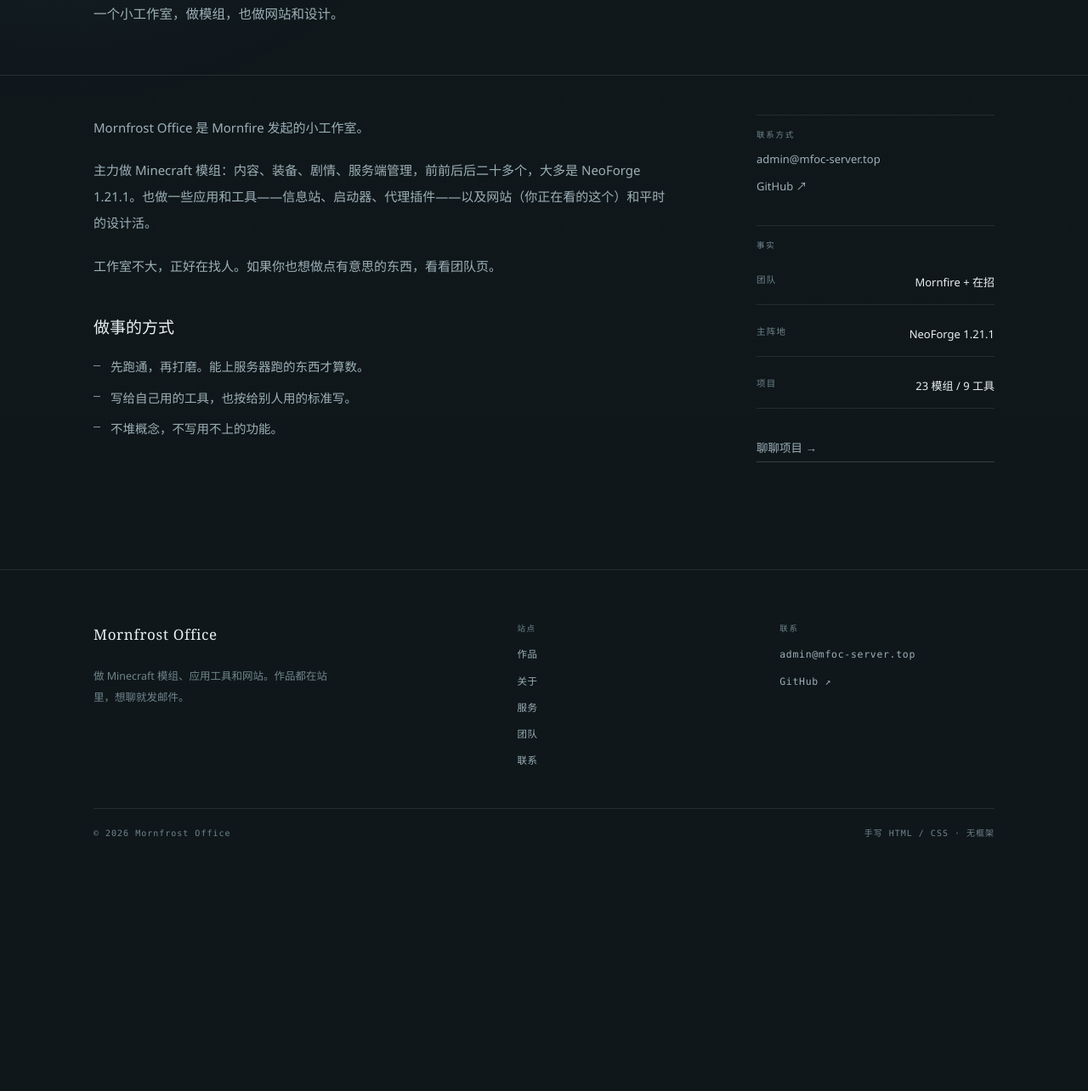
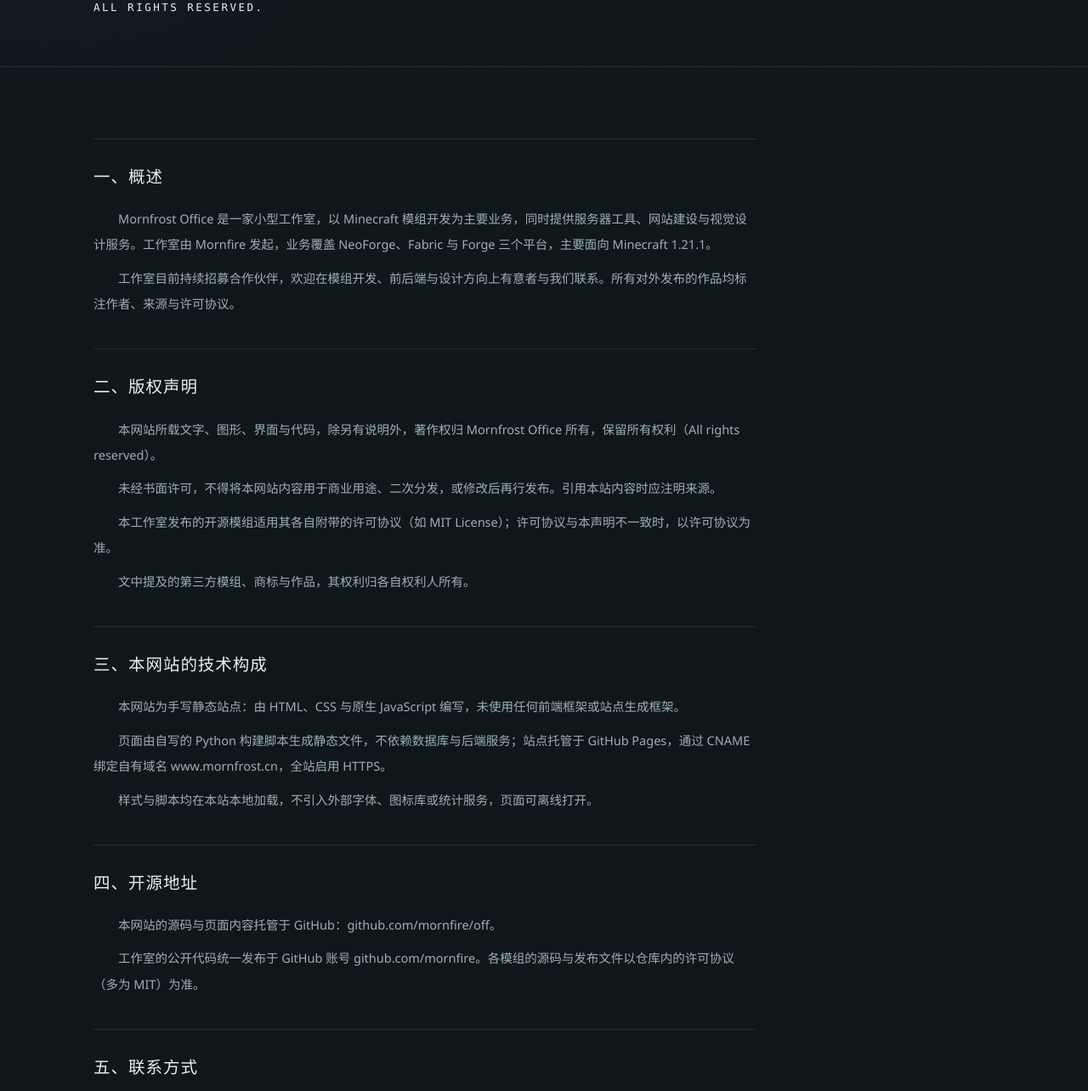
Before and after one commit to mornfire/off, a plain HTML site: page about/index.html in a window 1280 px wide. Shown: the part 308-1592 px from the top of the page at 85% size. Before the commit the page ends 1326 px from the top, so only its background shows below. Drawn offline with Linux system fonts and the light colour scheme.

```diff
--- a/about/index.html
+++ b/about/index.html
@@ -4,12 +4,12 @@
 <meta charset="utf-8">
 <meta name="viewport" content="width=device-width, initial-scale=1">
 <title>关于 — Mornfrost Office</title>
-<meta name="description" content="关于 Mornfrost Office：做 Minecraft 模组、应用工具、网站与设计的工作室。">
+<meta name="description" content="Mornfrost Office. All rights reserved. 工作室概述、版权声明、技术构成、开源地址与联系方式。">
 <link rel="canonical" href="https://www.mornfrost.cn/about/">
 <meta property="og:type" content="website">
 <meta property="og:site_name" content="Mornfrost Office">
 <meta property="og:title" content="关于 — Mornfrost Office">
-<meta property="og:description" content="关于 Mornfrost Office：做 Minecraft 模组、应用工具、网站与设计的工作室。">
+<meta property="og:description" content="Mornfrost Office. All rights reserved. 工作室概述、版权声明、技术构成、开源地址与联系方式。">
 <meta property="og:url" content="https://www.mornfrost.cn/about/">
 <meta name="theme-color" content="#0f171b">
 <link rel="icon" href="/assets/favicon.svg" type="image/svg+xml">
@@ -39,40 +39,46 @@
 </header>
 
 <main id="main">
-<section class="page-head">
-  <div class="wrap">
-    <p class="eyebrow page-kicker" data-reveal>关于</p>
-    <h1 class="page-title" data-reveal>关于 Mornfrost Office</h1>
-    <p class="page-lead" data-reveal>一个小工作室，做模组，也做网站和设计。</p>
-  </div>
-</section>
+  <section class="page-head">
+    <div class="wrap">
+      <p class="eyebrow page-kicker" data-reveal>关于</p>
+      <h1 class="page-title" data-reveal>Mornfrost Office</h1>
+      <p class="page-lead mono" data-reveal>All rights reserved.</p>
+    </div>
+  </section>
   <section class="section">
-    <div class="wrap article-grid">
-      <div class="article" data-reveal>
-        <p class="lead">Mornfrost Office 是 Mornfire 发起的小工作室。</p>
-        <p>主力做 Minecraft 模组：内容、装备、剧情、服务端管理，前前后后二十多个，大多是 NeoForge 1.21.1。也做一些应用和工具——信息站、启动器、代理插件——以及网站（你正在看的这个）和平时的设计活。</p>
-        <p>工作室不大，正好在找人。如果你也想做点有意思的东西，看看团队页。</p>
-        <h3>做事的方式</h3>
-        <ul class="list">
-          <li>先跑通，再打磨。能上服务器跑的东西才算数。</li>
-          <li>写给自己用的工具，也按给别人用的标准写。</li>
-          <li>不堆概念，不写用不上的功能。</li>
-        </ul>
+    <div class="wrap">
+      <div class="doc">
+        <section class="doc-section" data-reveal>
+          <h2>一、概述</h2>
+          <p>Mornfrost Office 是一家小型工作室，以 Minecraft 模组开发为主要业务，同时提供服务器工具、网站建设与视觉设计服务。工作室由 Mornfire 发起，业务覆盖 NeoForge、Fabric 与 Forge 三个平台，主要面向 Minecraft 1.21.1。</p>
+          <p>工作室目前持续招募合作伙伴，欢迎在模组开发、前后端与设计方向上有意者与我们联系。所有对外发布的作品均标注作者、来源与许可协议。</p>
+        </section>
+        <section class="doc-section" data-reveal>
+          <h2>二、版权声明</h2>
+          <p>本网站所载文字、图形、界面与代码，除另有说明外，著作权归 Mornfrost Office 所有，保留所有权利（All rights reserved）。</p>
+          <p>未经书面许可，不得将本网站内容用于商业用途、二次分发，或修改后再行发布。引用本站内容时应注明来源。</p>
+          <p>本工作室发布的开源模组适用其各自附带的许可协议（如 MIT License）；许可协议与本声明不一致时，以许可协议为准。</p>
+          <p>文中提及的第三方模组、商标与作品，其权利归各自权利人所有。</p>
+        </section>
+        <section class="doc-section" data-reveal>
+          <h2>三、本网站的技术构成</h2>
+          <p>本网站为手写静态站点：由 HTML、CSS 与原生 JavaScript 编写，未使用任何前端框架或站点生成框架。</p>
+          <p>页面由自写的 Python 构建脚本生成静态文件，不依赖数据库与后端服务；站点托管于 GitHub Pages，通过 CNAME 绑定自有域名 www.mornfrost.cn，全站启用 HTTPS。</p>
+          <p>样式与脚本均在本站本地加载，不引入外部字体、图标库或统计服务，页面可离线打开。</p>
+        </section>
+        <section class="doc-section" data-reveal>
+          <h2>四、开源地址</h2>
+          <p>本网站的源码与页面内容托管于 GitHub：github.com/mornfire/off。</p>
+          <p>工作室的公开代码统一发布于 GitHub 账号 github.com/mornfire。各模组的源码与发布文件以仓库内的许可协议（多为 MIT）为准。</p>
+        </section>
+        <section class="doc-section" data-reveal>
+          <h2>五、联系方式</h2>
+          <p class="noindent"><a href="mailto:admin@mfoc-server.top">admin@mfoc-server.top</a></p>
+          <p class="noindent"><a href="https://github.com/mornfire" target="_blank" rel="noopener">github.com/mornfire</a></p>
+        </section>
+        <p class="doc-sign" data-reveal>Mornfrost Office<br><span>2026</span></p>
       </div>
-      <aside class="aside" data-reveal>
-        <div class="aside-block">
-          <span class="aside-label">联系方式</span>
-          <a href="mailto:admin@mfoc-server.top">admin@mfoc-server.top</a>
-          <a href="https://github.com/mornfire" target="_blank" rel="noopener">GitHub ↗</a>
-        </div>
-        <div class="aside-block">
-          <span class="aside-label">事实</span>
-          <div class="stat"><span>团队</span><span>Mornfire + 在招</span></div>
-          <div class="stat"><span>主阵地</span><span>NeoForge 1.21.1</span></div>
-          <div class="stat"><span>项目</span><span>23 模组 / 9 工具</span></div>
-        </div>
-        <a class="text-link" href="/contact/">聊聊项目 →</a>
-      </aside>
     </div>
   </section>
 </main>
--- a/assets/style.css
+++ b/assets/style.css
@@ -168,6 +168,7 @@ a.item{display:block}
 .page-kicker{margin-bottom:20px}
 .page-title{font-family:var(--serif);font-weight:400;font-size:clamp(38px,5.6vw,66px);line-height:1.18;letter-spacing:.01em;max-width:860px}
 .page-lead{color:var(--muted);font-size:15.5px;line-height:1.95;margin-top:22px;max-width:560px}
+.page-lead.mono{font-family:var(--mono);font-size:12.5px;letter-spacing:.2em;text-transform:uppercase;color:var(--text);margin-top:18px}
 .page-head + .section{padding-top:46px}
 
 /* ---------- works index ---------- */
@@ -265,6 +266,18 @@ a.item{display:block}
 .sign{margin-top:44px;font-family:var(--mono);font-size:13px;line-height:2;color:var(--text)}
 .sign span{color:var(--dim)}
 
+/* ---------- formal document (about) ---------- */
+.doc{max-width:780px}
+.doc-lead{color:var(--text);font-size:15.5px;line-height:2.05;margin-bottom:6px}
+.doc-section{margin-top:38px;padding-top:26px;border-top:1px solid var(--line)}
+.doc-section h2{font-family:var(--serif);font-weight:400;font-size:19.5px;letter-spacing:.05em;margin-bottom:16px}
+.doc-section p{color:var(--muted);font-size:14.5px;line-height:2.1;text-indent:2em;margin-bottom:9px}
+.doc-section p.noindent{text-indent:0}
+.doc-section a{color:var(--ice);border-bottom:1px solid rgba(169,207,221,.35)}
+.doc-section a:hover{border-bottom-color:var(--ice)}
+.doc-sign{margin-top:46px;padding-top:20px;border-top:1px solid var(--line);font-family:var(--mono);font-size:12.5px;line-height:2;color:var(--text)}
+.doc-sign span{color:var(--dim)}
+
 /* ---------- 404 ---------- */
 .error{min-height:64vh;display:flex;align-items:center;justify-content:center;text-align:center;padding-top:120px}
 .error .page-title{font-size:clamp(38px,5.6vw,66px)}
```
